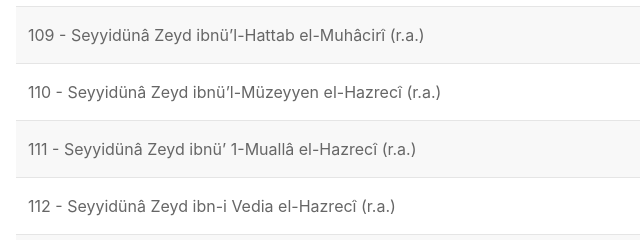
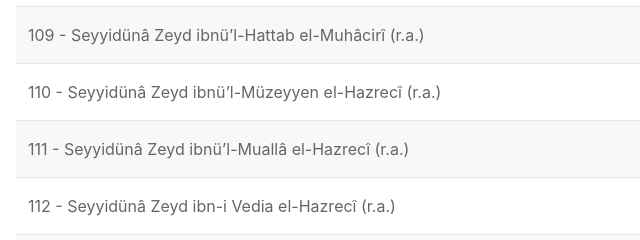
Before and after one commit to merturk/ashabibedir, a plain HTML site: page index.html in a window 1280 px wide. Shown: the part 6300-6540 px from the top of the page, 174-814 px from the left. Drawn offline with Linux system fonts and the light colour scheme.

Commit message:
editorial fix.

```diff
--- a/index.html
+++ b/index.html
@@ -319,7 +319,7 @@
                 <tr><td>108 - Seyyidünâ Zeyd ibn-i Hârise el-Muhâcirî (r.a.)</td></tr>
                 <tr><td>109 - Seyyidünâ Zeyd ibnü’l-Hattab el-Muhâcirî (r.a.)</td></tr>
                 <tr><td>110 - Seyyidünâ Zeyd ibnü’l-Müzeyyen el-Hazrecî (r.a.)</td></tr>
-                <tr><td>111 - Seyyidünâ Zeyd ibnü’ 1-Muallâ el-Hazrecî (r.a.)</td></tr>
+                <tr><td>111 - Seyyidünâ Zeyd ibnü’l-Muallâ el-Hazrecî (r.a.)</td></tr>
                 <tr><td>112 - Seyyidünâ Zeyd ibn-i Vedia el-Hazrecî (r.a.)</td></tr>
                 <tr><td>113 - Seyyidünâ Sâlim mevlâ Ebî Huzeyfe el-Muhâcirî (r.a.)</td></tr>
                 <tr><td>114 - Seyyidünâ Sâlim ibn-i Umeyr el-Evsî (r.a.)</td></tr>
```
